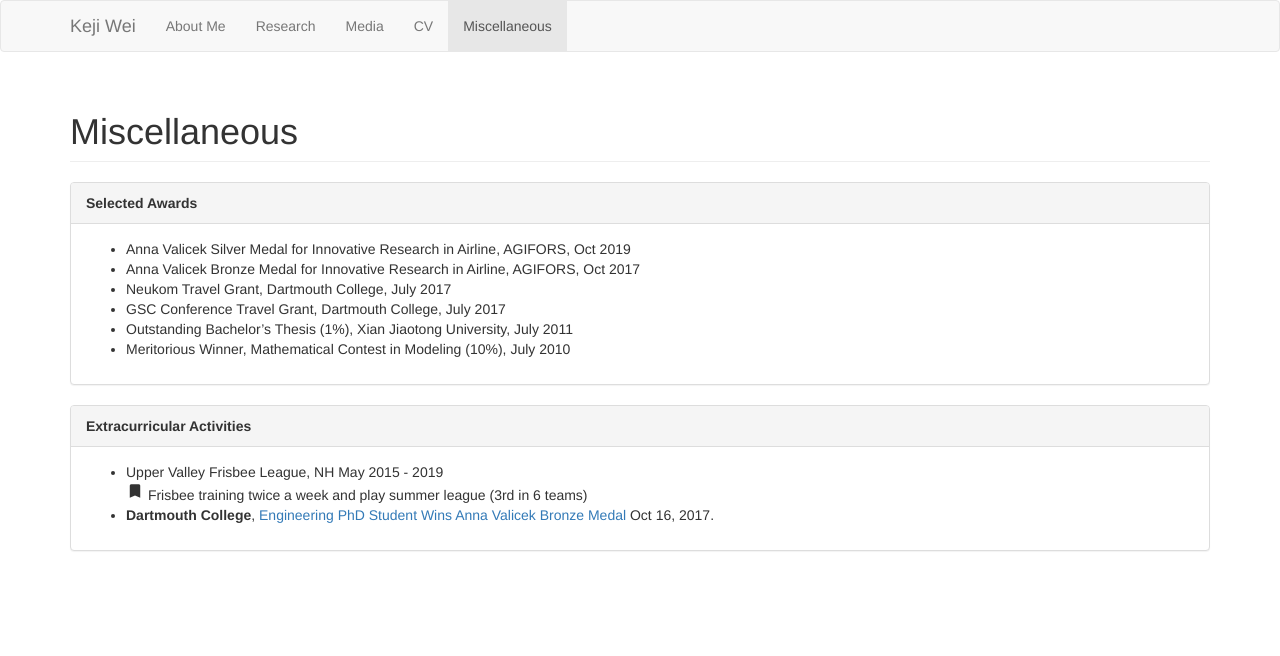
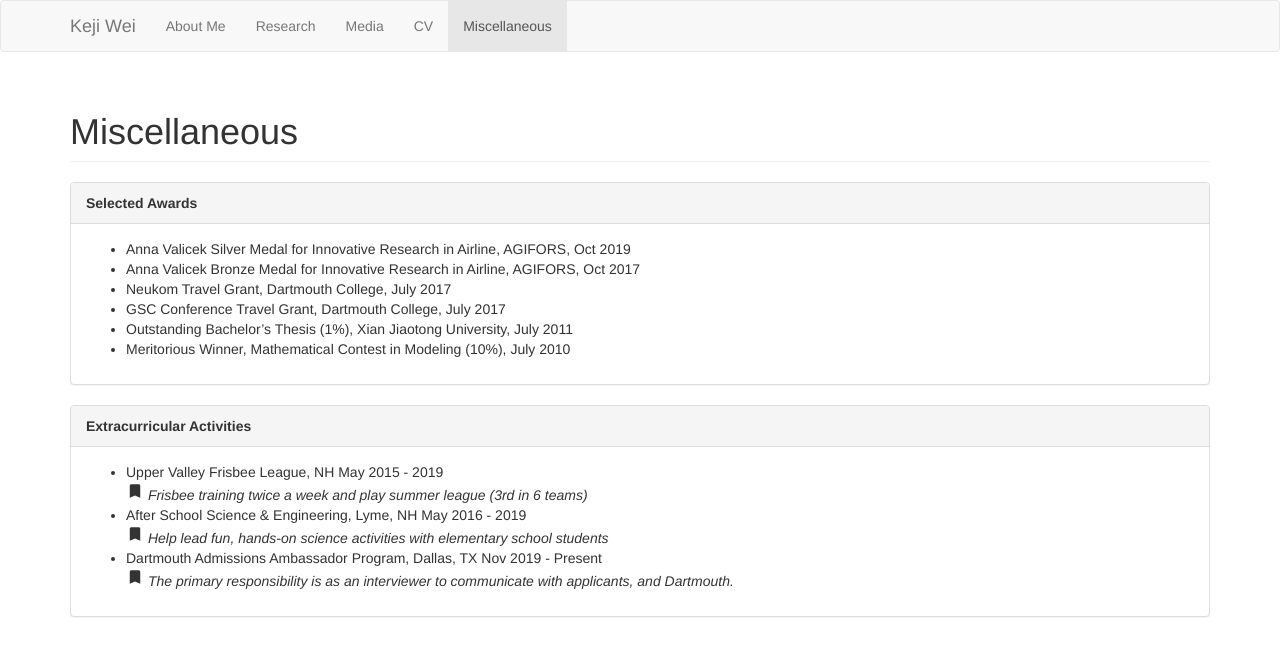
Before and after one commit to kejiwei/kejiwei.github.io, a Jekyll site: the page built from Miscellaneous.html, in a window 1280 px wide. Shown: the top 656 px of the page. Built offline with Jekyll 4.4.1, drawn with Linux system fonts in a browser that asks for light colours.

Commit message:
Update Miscellaneous.html

```diff
--- a/Miscellaneous.html
+++ b/Miscellaneous.html
@@ -36,13 +36,19 @@ tabname: Miscellaneous
           <li>
             Upper Valley Frisbee League, NH  May 2015 - 2019
             <br />
-            <i class="material-icons md-18">bookmark</i> Frisbee training twice a week and play summer league (3rd in 6 teams)<br />
+            <i class="material-icons md-18">bookmark</i> <em>Frisbee training twice a week and play summer league (3rd in 6 teams)</em><br />
           </li>
           <li>
-            <strong>Dartmouth College</strong>,
-            <a href="https://engineering.dartmouth.edu/news/engineering-phd-student-wins-anna-valicek-bronze-medal">Engineering PhD Student Wins Anna Valicek Bronze Medal</a>
-               Oct 16, 2017.
-        </li>
+            After School Science & Engineering, Lyme, NH  May 2016 - 2019
+            <br />
+            <i class="material-icons md-18">bookmark</i> <em>Help lead fun, hands-on science activities with elementary school students</em><br />
+          </li>
+          <li>
+            Dartmouth Admissions Ambassador Program, Dallas, TX  Nov 2019 - Present
+               <br />
+            <i class="material-icons md-18">bookmark</i> <em>The primary responsibility is as an
+                interviewer to communicate with applicants, and Dartmouth.</em><br />
+          </li>
       </ul>
     </div>
   </div>
```
